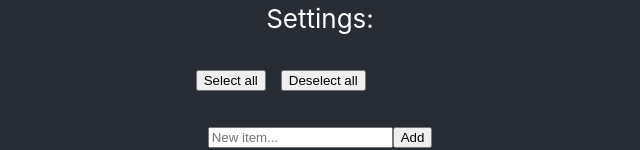
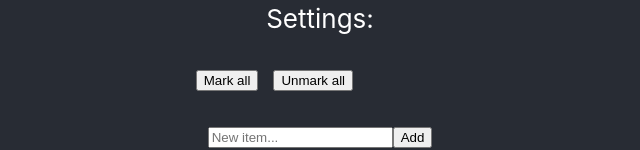
Before and after one commit to ericzon/todo-with-react-hooks, a React (Create React App) app: page / in a window 1280 px wide. Shown: the part 481-631 px from the top of the page, without its empty margins (320-960 px from the left). Built offline with nearby package versions, Linux system fonts and the light colour scheme.

Commit message:
feat(settings): mark / unmark tasks

```diff
--- a/src/components/todo-list/index.js
+++ b/src/components/todo-list/index.js
@@ -2,13 +2,13 @@ import React from 'react';
 
 import TodoRow from '../todo-row';
 
-function TodoList({type, items, onToggleItem}) {
+function TodoList({type, items, onUpdate}) {
    return <section className={type + '-main-items'}>
             {type.toUpperCase()} items:
             {items.length ?
                <ul className={type + '-list'}>
                   {items.map((item, idx) => {
-                     return <TodoRow type={type} key={idx} item={item} onToggleItem={onToggleItem} />;
+                     return <TodoRow type={type} key={idx} item={item} onToggleItem={onUpdate} />;
                   })}
                </ul> :
             <div>
--- a/src/components/todo-main-settings/index.js
+++ b/src/components/todo-main-settings/index.js
@@ -11,12 +11,12 @@ function TodoSettings(props) {
          <ul>
             <li>
                <button onClick={onSelectAll}>
-                  Select all
+                  Mark all
                </button>
             </li>
             <li>
                <button onClick={onDeselectAll}>
-                  Deselect all
+                  Unmark all
                </button>
             </li>
          </ul>
--- a/src/components/todo-main/index.js
+++ b/src/components/todo-main/index.js
@@ -13,10 +13,14 @@ function TodoMain(props) {
 
    const onSelectAllFn = () => {
       console.log('onSelectAll');
+      setDoneItems([...doneItems, ...todoItems]);
+      setTodoItems([]);
    };
 
    const onDeselectAllFn = () => {
       console.log('onDeselectAll');
+      setTodoItems([...doneItems, ...todoItems]);
+      setDoneItems([]);
    };
 
    const addNewItem = () => {
@@ -32,8 +36,6 @@ function TodoMain(props) {
          elem.value = '';
       }
    };
-
-   const onToggleItemFn = itemChanged => updateLists(itemChanged);
 
    const updateLists = itemChanged => {
       if (itemChanged.state) {
@@ -75,9 +77,9 @@ function TodoMain(props) {
             <button onClick={addNewItem}>Add</button>
          </div>
 
-         {<TodoList type={'todo'} items={todoItems} onToggleItem={onToggleItemFn} />}
+         {<TodoList type={'todo'} items={todoItems} onUpdate={updateLists} />}
          <div>------------------------</div>
-         {<TodoList type={'done'} items={doneItems} onToggleItem={onToggleItemFn} />}
+         {<TodoList type={'done'} items={doneItems} onUpdate={updateLists} />}
 
       </div>
    );
```
